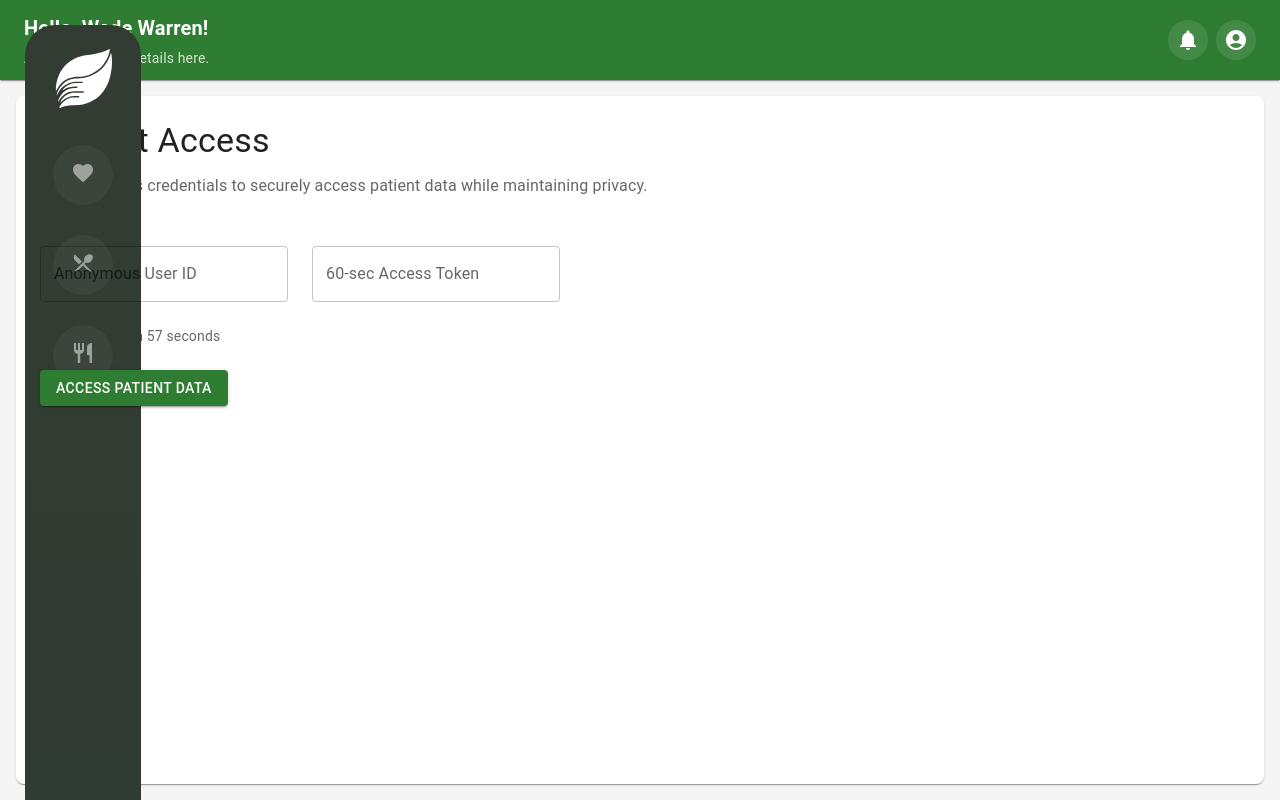
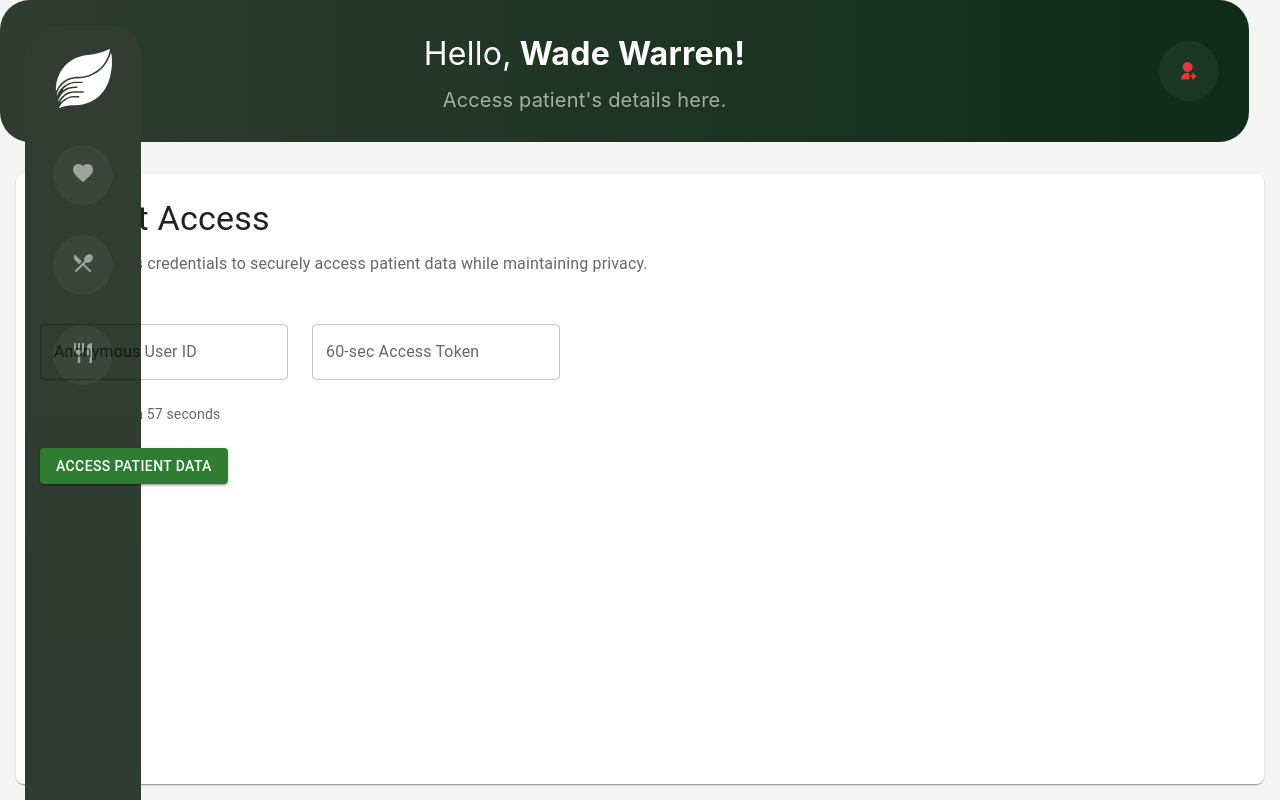
Before and after one commit to rajfaizan/neat-frontend, a React (Create React App) app: page /login in a window 1280 px wide. Both pictures are taken after typing "name@example.com", "Sample123" into the empty fields and a click on the button "Login". Built offline with nearby package versions, Linux system fonts and the light colour scheme.

Commit message:
Todo list updated
cgen-6c6b13d53c2f4532bc4960d1cf6296e8

```diff
--- a/src/components/Navbar.js
+++ b/src/components/Navbar.js
@@ -1,78 +1,75 @@
 import React from 'react';
-import {
-  Box,
-  Typography,
-  IconButton,
-  Paper
-} from '@mui/material';
-import {
-  Notifications,
-  AccountCircle
-} from '@mui/icons-material';
+import { Box, Typography, IconButton } from '@mui/material';
+import { ExitToApp } from '@mui/icons-material';
 
-const Navbar = ({ userName, subtitle }) => {
+const Navbar = ({ userName = "Wade Warren", subtitle = "Access patient's details here.", onLogout }) => {
   return (
-    <Paper
+    <Box
       sx={{
-        height: 80,
-        backgroundColor: '#2e7d32',
-        borderRadius: 0,
         display: 'flex',
+        width: '100%',
+        maxWidth: '1249px',
+        padding: '30px',
         alignItems: 'center',
-        justifyContent: 'space-between',
-        px: 3,
-        py: 2
+        gap: '20px',
+        borderRadius: '30px',
+        background: 'linear-gradient(90deg, #2F3C31 0%, #0F2C1A 100%)',
+        mb: 2
       }}
     >
-      {/* Left side - Greeting */}
-      <Box>
+      {/* Left Side - Greeting */}
+      <Box sx={{ display: 'flex', flexDirection: 'column', gap: '10px', flex: '1 0 0' }}>
         <Typography
-          variant="h6"
           sx={{
-            color: 'white',
-            fontWeight: 'bold',
-            mb: 0.5
+            fontFamily: 'Figtree, -apple-system, Roboto, Helvetica, sans-serif',
+            fontSize: '32px',
+            fontWeight: 700,
+            color: '#FFF',
+            textAlign: 'center'
           }}
         >
-          Hello, {userName}!
+          <Box component="span" sx={{ fontWeight: 400 }}>Hello,</Box>{' '}
+          <Box component="span" sx={{ fontWeight: 700 }}>{userName}!</Box>
         </Typography>
         <Typography
-          variant="body2"
           sx={{
-            color: 'rgba(255, 255, 255, 0.8)'
+            fontFamily: 'Figtree, -apple-system, Roboto, Helvetica, sans-serif',
+            fontSize: '20px',
+            fontWeight: 400,
+            color: '#FFF',
+            opacity: 0.6,
+            textAlign: 'center',
+            lineHeight: '24px'
           }}
         >
           {subtitle}
         </Typography>
       </Box>
 
-      {/* Right side - Icons */}
-      <Box sx={{ display: 'flex', alignItems: 'center', gap: 1 }}>
-        <IconButton
-          sx={{
-            color: 'white',
-            backgroundColor: 'rgba(255, 255, 255, 0.1)',
-            '&:hover': {
-              backgroundColor: 'rgba(255, 255, 255, 0.2)'
-            }
-          }}
-        >
-          <Notifications />
-        </IconButton>
-
-        <IconButton
-          sx={{
-            color: 'white',
-            backgroundColor: 'rgba(255, 255, 255, 0.1)',
-            '&:hover': {
-              backgroundColor: 'rgba(255, 255, 255, 0.2)'
-            }
-          }}
-        >
-          <AccountCircle />
-        </IconButton>
+      {/* Right Side - Logout Button */}
+      <Box
+        sx={{
+          display: 'flex',
+          width: '60px',
+          height: '60px',
+          padding: '20px',
+          justifyContent: 'center',
+          alignItems: 'center',
+          borderRadius: '30px',
+          background: 'rgba(255, 255, 255, 0.05)',
+          backdropFilter: 'blur(20px)',
+          cursor: 'pointer',
+          '&:hover': {
+            background: 'rgba(255, 255, 255, 0.1)'
+          }
+        }}
+        onClick={onLogout}
+      >
+        <svg width="24" height="24" viewBox="0 0 24 24" fill="none" xmlns="http://www.w3.org/2000/svg">
+          <path d="M12.3999 14.452V22.2H2.3999C2.3999 17.7817 5.98162 14.2 10.3999 14.2C11.0905 14.2 11.7607 14.2875 12.3999 14.452ZM10.3999 13.2C7.0849 13.2 4.3999 10.515 4.3999 7.2C4.3999 3.885 7.0849 1.2 10.3999 1.2C13.7149 1.2 16.3999 3.885 16.3999 7.2C16.3999 10.515 13.7149 13.2 10.3999 13.2ZM16.9857 17.2L15.1573 15.3716L16.5715 13.9574L20.8141 18.2L16.5715 22.4426L15.1573 21.0284L16.9857 19.2H13.3999V17.2H16.9857Z" fill="#E53935"/>
+        </svg>
       </Box>
-    </Paper>
+    </Box>
   );
 };
 
```
